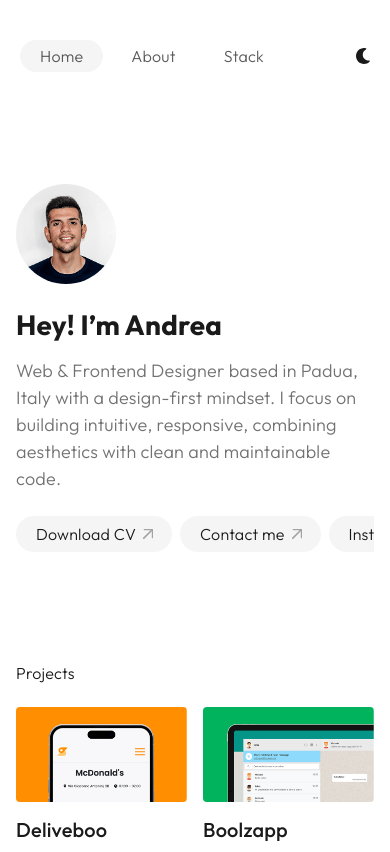
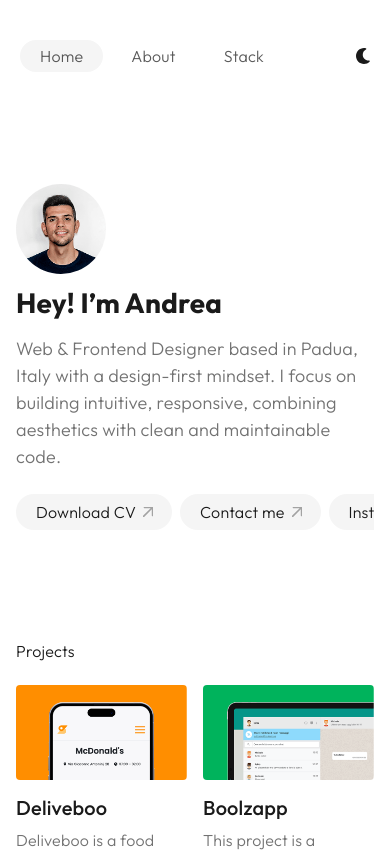
Before and after one commit to andrea-salvalaggio/portfolio, a Nuxt app: page / in a window 390 px wide. Shown: the top 852 px of the page. Built offline with nearby package versions, Linux system fonts and the light colour scheme.

Commit message:
feat: add mounted state to DarkModeToggle and HeroSections components, update theme icon logic, and set default theme in nuxt.config

```diff
--- a/app/components/sections/HeroSections.vue
+++ b/app/components/sections/HeroSections.vue
@@ -3,7 +3,7 @@
         <div class="container p-0">
             <div class="row">
                 <div class="col-12 col-md-2">
-                    <img :src="profileImg" class="img-fluid rounded-circle img-profile lazyload" alt="Profile picture">
+                    <img v-if="mounted" :src="profileImg" class="img-fluid rounded-circle img-profile lazyload" alt="Profile picture">
                 </div>
                 <div class="col-12 col-md-9">
                     <h1 class="hero-title fw-bold mb-3">Hey! I’m Andrea</h1>
@@ -31,6 +31,12 @@
 
 <script setup>
 const { isDark } = useDarkMode()
+
+const mounted = ref(false)
+
+onMounted(() => {
+    mounted.value = true
+})
 
 const profileImg = computed(() =>
     isDark.value
@@ -69,9 +75,9 @@ const profileImg = computed(() =>
 
     @media(max-width: 768px) {
         .img-profile {
-            width: 100px;
-            height: 100px;
-            margin-bottom: $spacer-4;
+            width: 90px;
+            height: 90px;
+            margin-bottom: $spacer-3;
         }
     }
 }
--- a/app/components/ui/DarkModeToggle.vue
+++ b/app/components/ui/DarkModeToggle.vue
@@ -1,11 +1,21 @@
 <template>
-    <button class="btn btn-link nav-link" type="button" @click="toggleTheme">
-        <font-awesome-icon :icon="themeIcon" />
+    <button v-if="mounted" class="btn btn-link nav-link" type="button" @click="toggleTheme">
+        <font-awesome-icon :icon="icon" />
     </button>
 </template>
 
 <script setup>
 import { useDarkMode } from '@/composables/useDarkMode'
 
-const { toggleTheme, themeIcon, themeLabel } = useDarkMode()
+const { isDark, toggleTheme } = useDarkMode()
+
+const mounted = ref(false)
+
+onMounted(() => {
+    mounted.value = true
+})
+
+const icon = computed(() =>
+    isDark.value ? ['fas', 'bolt'] : ['fas', 'moon']
+)
 </script>
--- a/app/composables/useDarkMode.ts
+++ b/app/composables/useDarkMode.ts
@@ -2,37 +2,15 @@ export const useDarkMode = () => {
     const colorMode = useColorMode()
 
     const isDark = computed(() => colorMode.value === 'dark')
-
-    const currentTheme = computed(() => colorMode.value)
 
     const toggleTheme = () => {
         colorMode.preference =
             colorMode.value === 'dark' ? 'light' : 'dark'
     }
 
-    const setLightTheme = () => {
-        colorMode.preference = 'light'
-    }
-
-    const setDarkTheme = () => {
-        colorMode.preference = 'dark'
-    }
-
-    const setSystemTheme = () => {
-        colorMode.preference = 'system'
-    }
-
-    const themeIcon = computed(() =>
-        isDark.value ? ['fas', 'sun'] : ['fas', 'moon']
-    )
-
     return {
-        currentTheme,
+        colorMode,
         isDark,
-        toggleTheme,
-        setLightTheme,
-        setDarkTheme,
-        setSystemTheme,
-        themeIcon
+        toggleTheme
     }
 }
--- a/nuxt.config.ts
+++ b/nuxt.config.ts
@@ -28,6 +28,7 @@ export default defineNuxtConfig({
         head: {
             htmlAttrs: {
                 lang: "en",
+                'data-theme': 'light'
             },
             title: "Portfolio | Andrea Salvalaggio",
             meta: [
```
